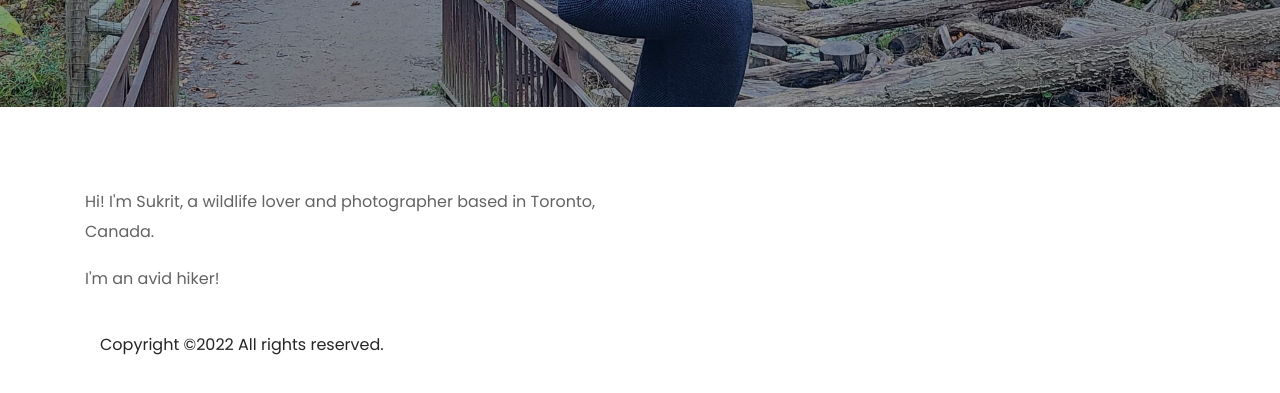
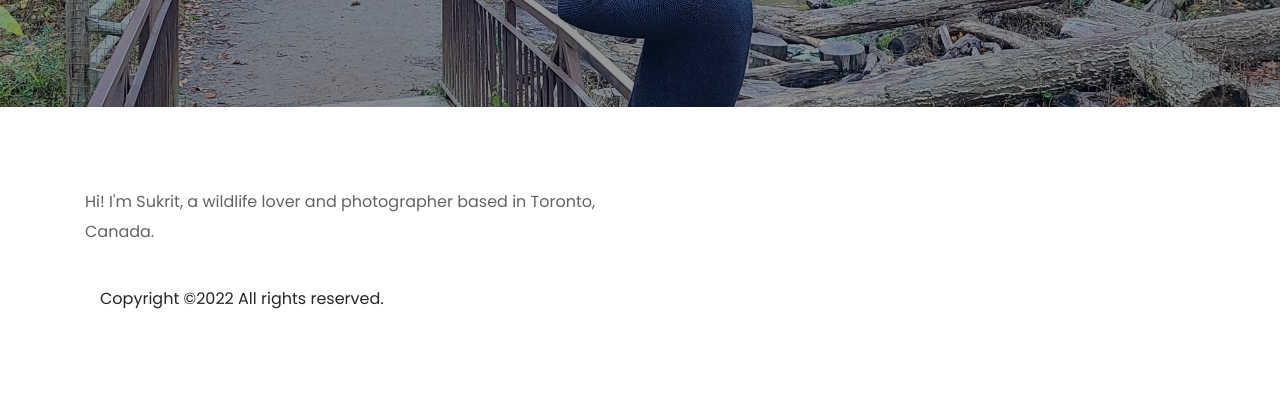
Before and after one commit to s1l3ntk1ll3r/sukritdua, a website: page about.html in a window 1280 px wide. Shown: the part 263-656 px from the top of the page. Drawn offline with Linux system fonts and the light colour scheme.

Commit message:
Update about.html

```diff
--- a/about.html
+++ b/about.html
@@ -115,7 +115,6 @@
                 <!-- Single Blog Area -->
                 <div class="col-12 col-lg-6">
                     <p>Hi! I'm Sukrit, a wildlife lover and photographer based in Toronto, Canada.</p>
-                    <p>I'm an avid hiker! </p>
                      <div class="single-post-area wow fadeInUpBig" data-wow-delay="100ms">
 
                 </div>
```
